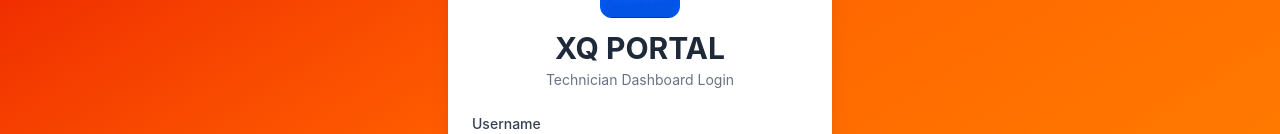
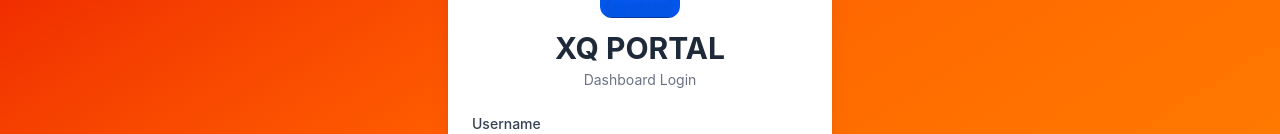
Before and after one commit to ryanzkey-dev/joedscan, a React (Vite) app: page /login in a window 1280 px wide. Shown: the part 248-382 px from the top of the page. Built offline with nearby package versions, Linux system fonts and the light colour scheme; no server answers.

Commit message:
Remove 'Technician' from login page subtitle

```diff
--- a/src/pages/Login.jsx
+++ b/src/pages/Login.jsx
@@ -37,7 +37,7 @@
             className="mx-auto h-16 w-16 rounded-xl object-contain md:h-20 md:w-20"
           />
           <h1 className="mt-3 text-2xl font-bold text-gray-800 md:text-3xl">XQ PORTAL</h1>
-          <p className="mt-1 text-sm text-gray-500">Technician Dashboard Login</p>
+          <p className="mt-1 text-sm text-gray-500">Dashboard Login</p>
         </div>
 
         {error && (
```
